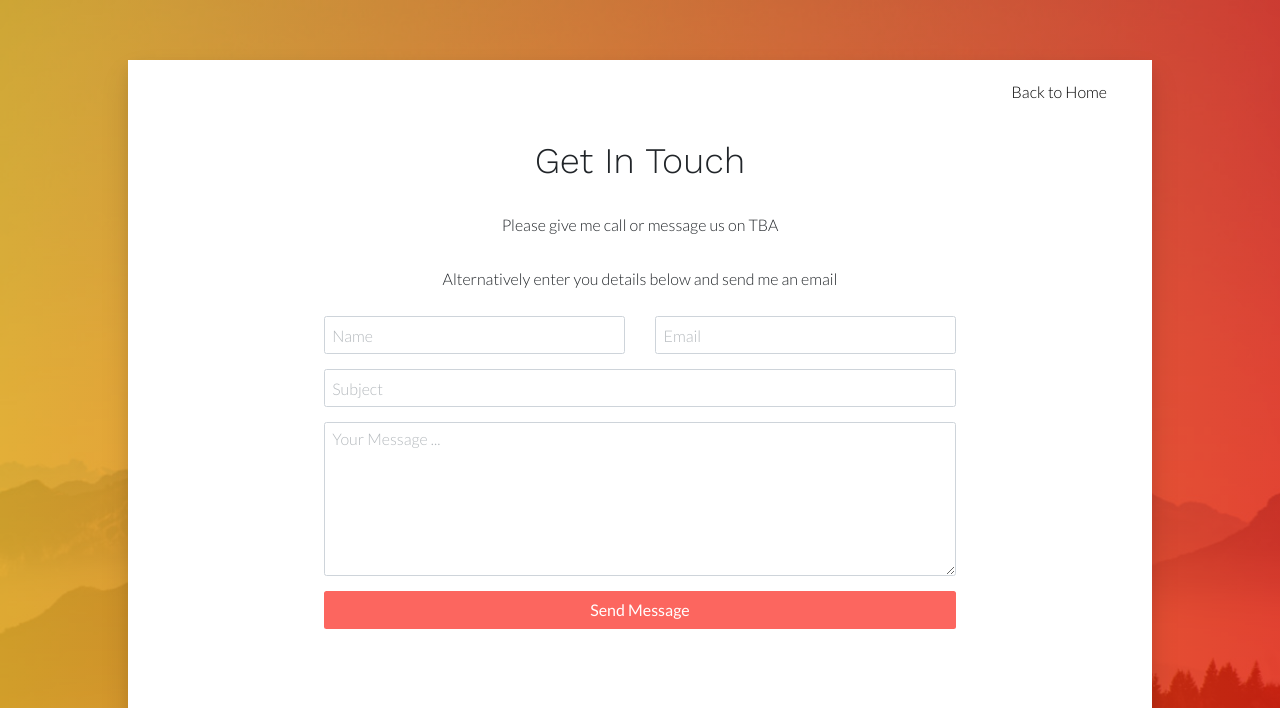
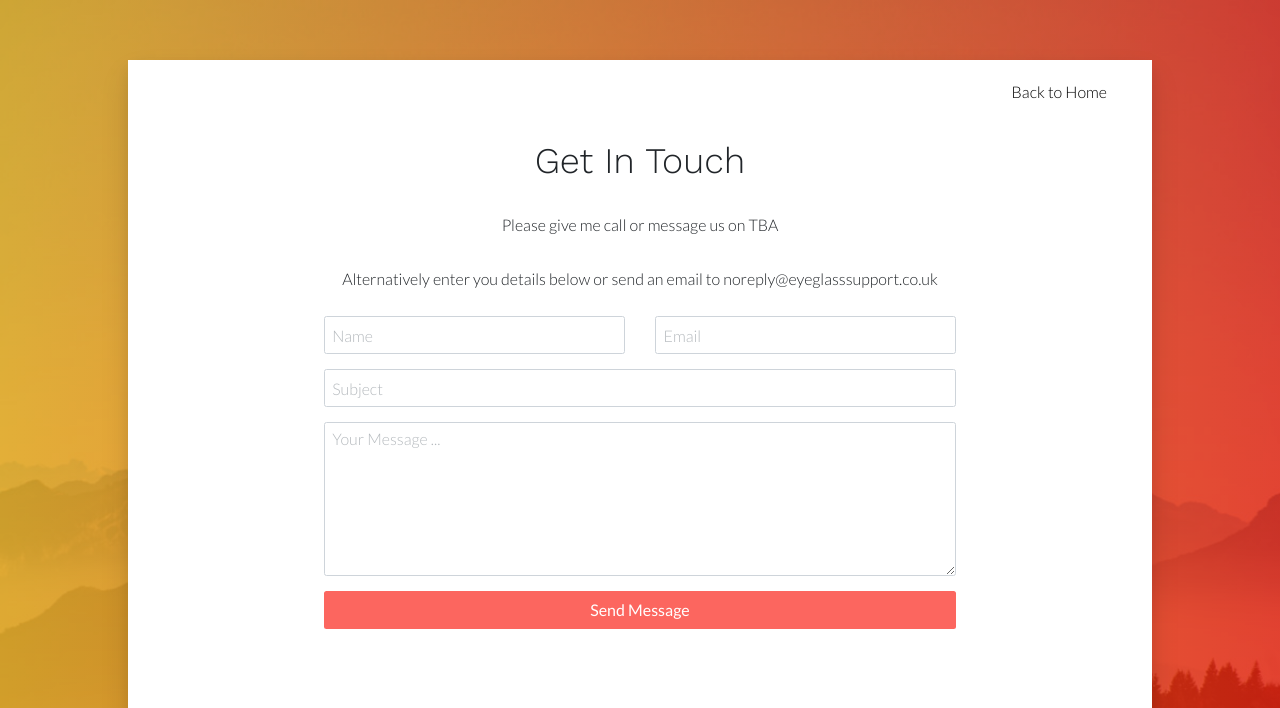
Before and after one commit to ninthevencry/localsupport, a plain HTML site: page contact.html in a window 1280 px wide. Shown: the top 708 px of the page. Drawn offline with nearby package versions, Linux system fonts and the light colour scheme; some icons are missing.

Commit message:
update email

```diff
--- a/contact.html
+++ b/contact.html
@@ -58,7 +58,7 @@
             <div class="title-wrap">
                 <h2 class="section-title">Get In Touch</h2>
                 <p class="section-sub-title">Please give me call or message us on TBA</p>
-                <p>Alternatively enter you details below and send me an email</p>
+                <p>Alternatively enter you details below or send an email to noreply@eyeglasssupport.co.uk</p>
             </div>
             <!-- End of Section Title -->
             <div class="row">
```
